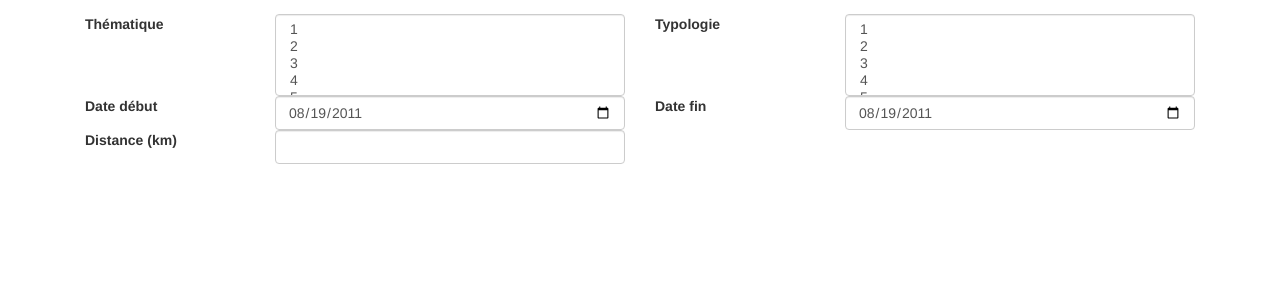
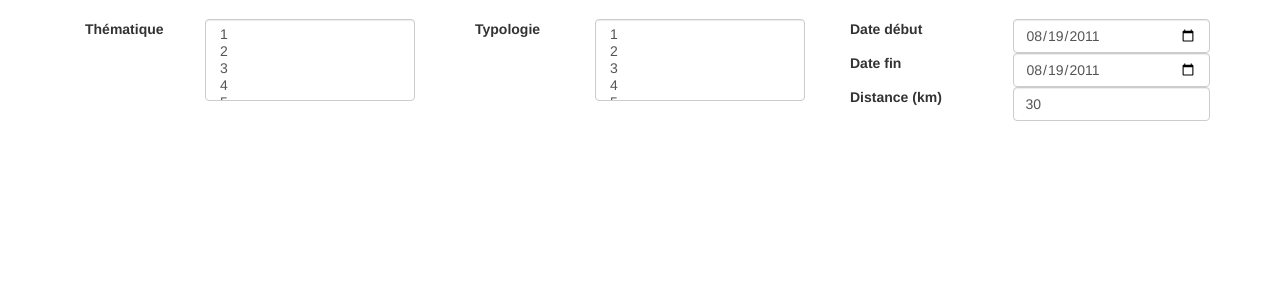
Before and after one commit to Simplon11/lacaisseaoutils, a PHP site: page /evenements.php in a window 1280 px wide. Shown: the part 51-351 px from the top of the page. Run offline with PHP 8.4, Linux system fonts and the light colour scheme.

Commit message:
agencement controles

```diff
--- a/evenements.php
+++ b/evenements.php
@@ -5,9 +5,10 @@ $navbar = '<li><a href="index.php">Accueil</a></li>
             <li  class="active"><a href="#">Evevenements</a></li>';
 
 $body = '
-<div class="form-group">
-    <label for="exampleSelect2" class="col-md-2">Thématique</label>
-    <div class="col-md-4">
+<div class="row" style="margin-top:20px;">
+  <div class="form-group col-md-4">
+      <label for="exampleSelect2" class="col-md-4">Thématique</label>
+      <div class="col-md-8">
         <select multiple class="form-control"  id="exampleSelect2">
           <option>1</option>
           <option>2</option>
@@ -18,9 +19,9 @@ $body = '
       </div>
     </div>
 
-  <div class="form-group">
-    <label for="exampleSelect2" class="col-md-2">Typologie</label>
-    <div class="col-md-4">
+    <div class="form-group col-md-4">
+      <label for="exampleSelect2" class="col-md-4">Typologie</label>
+      <div class="col-md-8">
         <select multiple class="form-control" id="exampleSelect2">
           <option>1</option>
           <option>2</option>
@@ -31,24 +32,27 @@ $body = '
       </div>
     </div>
 
-<div class="form-group">
-  <label for="example-date-input" class="col-md-2 col-form-label">Date début</label>
-  <div class="col-md-4">
+  <div class="form-group col-md-4">
+    <div class="row">
+      <label for="example-date-input" class="col-md-5 col-form-label">Date début</label>
+      <div class="col-md-7">
         <input class="form-control" type="date" value="2011-08-19" id="example-date-input">
       </div>
     </div>
 
-<div class="form-group">
-  <label for="example-date-input" class="col-md-2 col-form-label">Date fin</label>
-  <div class="col-md-4">
+    <div class="row">
+      <label for="example-date-input" class="col-md-5 col-form-label">Date fin</label>
+      <div class="col-md-7">
         <input class="form-control" type="date" value="2011-08-19" id="example-date-input">
       </div>
     </div>
 
-<div class="form-group">
-  <label for="example-date-input" class="col-md-2 col-form-label">Distance (km)</label>
-  <div class="col-md-4">
-    <input class="form-control" type="number" id="example-number-input">
+    <div class="row">
+      <label for="example-date-input" class="col-md-5 col-form-label">Distance (km)</label>
+      <div class="col-md-7">
+        <input class="form-control" type="number" value=30 id="example-number-input">
+      </div>
+    </div>
   </div>
 </div>
 
```
Lines whose indentation alone changed are shown as unchanged.
